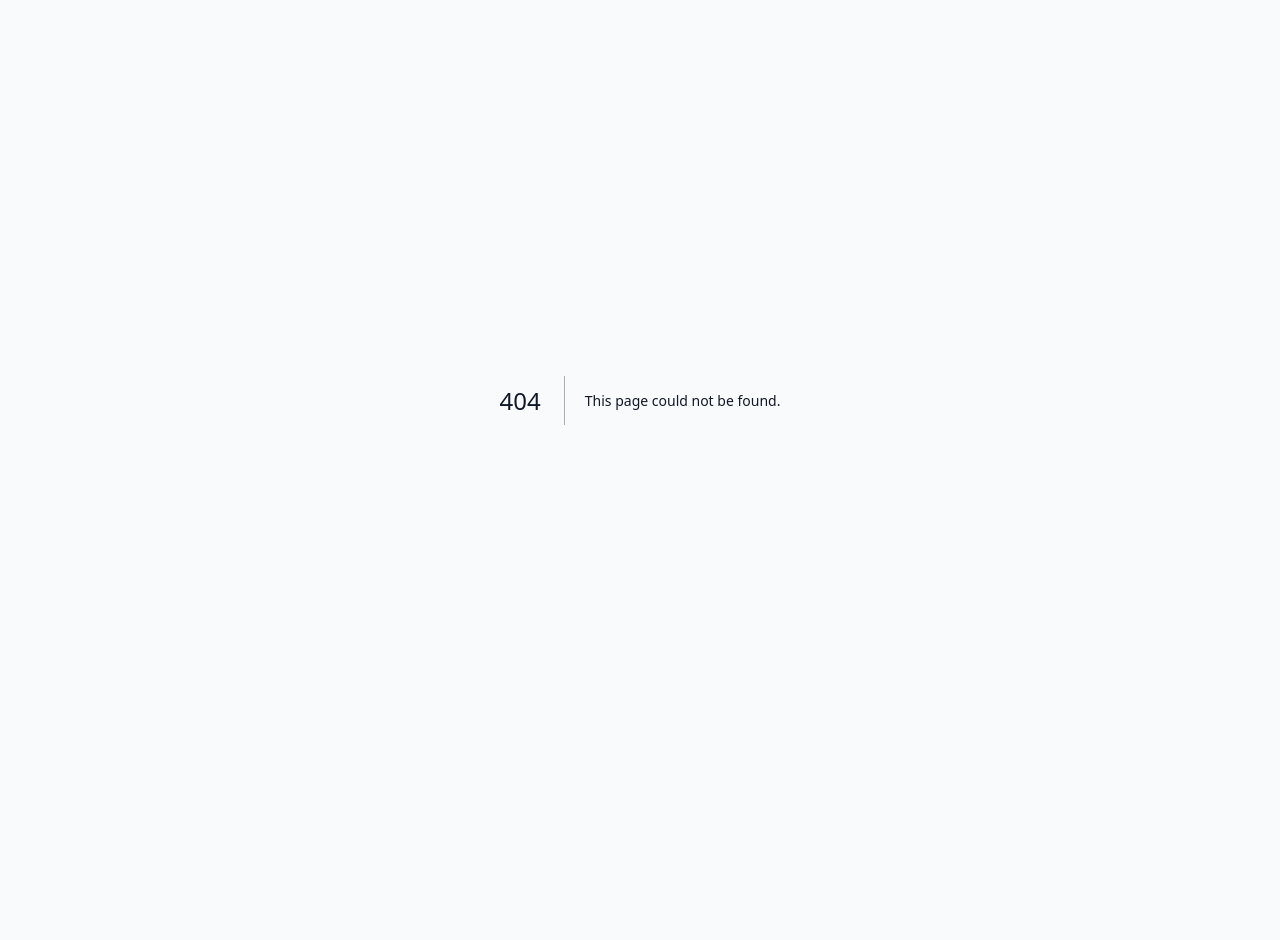
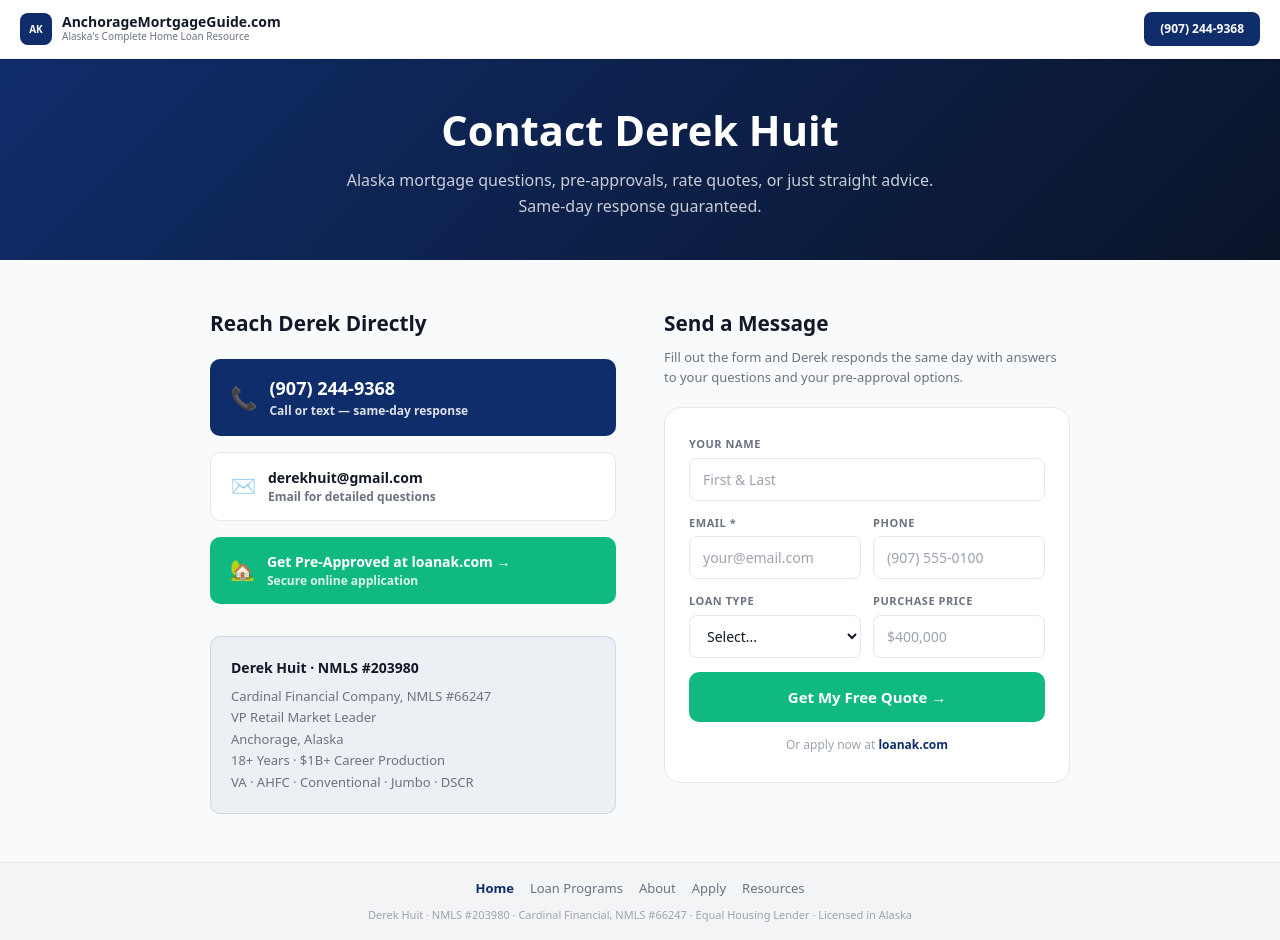
Before and after one commit to derekhuit-afk/alaska-mortgage-network, a Next.js app: page /contact in a window 1280 px wide. Before the commit this address had no page. Before the commit the page ends 800 px from the top, so only its background shows below. Built offline with nearby package versions, Linux system fonts and the light colour scheme.

Commit message:
feat: add contact page with direct call CTAs and LeadForm

```diff
--- /dev/null
+++ b/app/contact/page.tsx
@@ -0,0 +1,72 @@
+import { getSiteConfig } from '@/configs/sites'
+import LeadForm from '@/components/LeadForm'
+export { generateMetadata } from '../layout'
+
+export default function Contact() {
+  const site = getSiteConfig()
+  const P = site.primary; const A = site.accent; const AT = site.accentText
+  return (
+    <main style={{minHeight:'100vh',fontFamily:'system-ui,sans-serif',background:'#F9FAFB'}}>
+      <nav style={{background:'#fff',borderBottom:'1px solid #F3F4F6',padding:'12px 20px',display:'flex',alignItems:'center',justifyContent:'space-between',position:'sticky',top:0,zIndex:40,boxShadow:'0 1px 4px rgba(0,0,0,.06)'}}>
+        <div style={{display:'flex',alignItems:'center',gap:10}}>
+          <div style={{width:32,height:32,borderRadius:8,background:P,display:'flex',alignItems:'center',justifyContent:'center'}}><span style={{color:'#fff',fontSize:10,fontWeight:800}}>AK</span></div>
+          <div><div style={{fontWeight:800,color:'#111827',fontSize:14,lineHeight:1}}>{site.shortName}</div><div style={{fontSize:10,color:'#6B7280'}}>{site.tagline}</div></div>
+        </div>
+        <a href="tel:9072449368" style={{background:P,color:'#fff',fontSize:12,fontWeight:700,padding:'8px 16px',borderRadius:8,textDecoration:'none'}}>(907) 244-9368</a>
+      </nav>
+
+      <section style={{background:`linear-gradient(135deg,${P} 0%,#0a1428 100%)`,color:'#fff',padding:'48px 20px 40px',textAlign:'center'}}>
+        <div style={{maxWidth:600,margin:'0 auto'}}>
+          <h1 style={{fontSize:'clamp(1.8rem,4vw,2.6rem)',fontWeight:800,lineHeight:1.15,marginBottom:12}}>Contact Derek Huit</h1>
+          <p style={{color:'rgba(255,255,255,.78)',fontSize:'clamp(14px,2vw,16px)',lineHeight:1.65,fontWeight:300}}>Alaska mortgage questions, pre-approvals, rate quotes, or just straight advice. Same-day response guaranteed.</p>
+        </div>
+      </section>
+
+      <section style={{padding:'48px 20px',maxWidth:900,margin:'0 auto',display:'grid',gridTemplateColumns:'1fr 1fr',gap:48,alignItems:'start'}}>
+        <div>
+          <h2 style={{fontSize:'1.3rem',fontWeight:800,color:'#111827',marginBottom:20}}>Reach Derek Directly</h2>
+          <div style={{display:'flex',flexDirection:'column' as const,gap:16,marginBottom:32}}>
+            <a href="tel:9072449368" style={{background:P,color:'#fff',fontWeight:700,padding:'16px 20px',borderRadius:10,textDecoration:'none',display:'flex',alignItems:'center',gap:12,fontSize:16}}>
+              <span style={{fontSize:22}}>📞</span>
+              <div><div style={{fontSize:18,fontWeight:800}}>(907) 244-9368</div><div style={{fontSize:12,opacity:.85}}>Call or text — same-day response</div></div>
+            </a>
+            <a href="mailto:derekhuit@gmail.com" style={{background:'#fff',border:'1px solid #E5E7EB',color:'#111827',fontWeight:600,padding:'14px 20px',borderRadius:10,textDecoration:'none',display:'flex',alignItems:'center',gap:12,fontSize:14}}>
+              <span style={{fontSize:20}}>✉️</span>
+              <div><div style={{fontWeight:700}}>derekhuit@gmail.com</div><div style={{fontSize:12,color:'#6B7280'}}>Email for detailed questions</div></div>
+            </a>
+            <a href={site.ctaHref} target="_blank" rel="noopener noreferrer" style={{background:A,color:AT,fontWeight:700,padding:'14px 20px',borderRadius:10,textDecoration:'none',display:'flex',alignItems:'center',gap:12,fontSize:14}}>
+              <span style={{fontSize:20}}>🏡</span>
+              <div><div style={{fontWeight:700}}>{site.ctaLabel}</div><div style={{fontSize:12,opacity:.85}}>Secure online application</div></div>
+            </a>
+          </div>
+          <div style={{background:`${P}0d`,border:`1px solid ${P}22`,borderRadius:10,padding:20}}>
+            <div style={{fontWeight:800,color:'#111827',fontSize:14,marginBottom:8}}>Derek Huit &middot; NMLS #203980</div>
+            <div style={{fontSize:13,color:'#6B7280',lineHeight:1.65}}>
+              Cardinal Financial Company, NMLS #66247<br/>
+              VP Retail Market Leader<br/>
+              Anchorage, Alaska<br/>
+              18+ Years &middot; $1B+ Career Production<br/>
+              VA &middot; AHFC &middot; Conventional &middot; Jumbo &middot; DSCR
+            </div>
+          </div>
+        </div>
+        <div>
+          <h2 style={{fontSize:'1.3rem',fontWeight:800,color:'#111827',marginBottom:8}}>Send a Message</h2>
+          <p style={{color:'#6B7280',fontSize:13,marginBottom:20,lineHeight:1.55}}>Fill out the form and Derek responds the same day with answers to your questions and your pre-approval options.</p>
+          <LeadForm primary={P} accent={A} accentText={AT} siteId={site.id} />
+        </div>
+      </section>
+
+      <div style={{background:'#F3F4F6',borderTop:'1px solid #E5E7EB',padding:'16px 20px',textAlign:'center'}}>
+        <div style={{display:'flex',gap:16,justifyContent:'center',flexWrap:'wrap' as const,marginBottom:8}}>
+          <a href="/" style={{color:P,textDecoration:'none',fontSize:13,fontWeight:600}}>Home</a>
+          <a href="/loan-programs" style={{color:'#6B7280',textDecoration:'none',fontSize:13}}>Loan Programs</a>
+          <a href="/about" style={{color:'#6B7280',textDecoration:'none',fontSize:13}}>About</a>
+          <a href="/apply" style={{color:'#6B7280',textDecoration:'none',fontSize:13}}>Apply</a>
+          <a href="/resources" style={{color:'#6B7280',textDecoration:'none',fontSize:13}}>Resources</a>
+        </div>
+        <p style={{fontSize:11,color:'#9CA3AF',lineHeight:1.6}}>Derek Huit &middot; NMLS #203980 &middot; Cardinal Financial, NMLS #66247 &middot; Equal Housing Lender &middot; Licensed in Alaska</p>
+      </div>
+    </main>
+  )
+}
```
